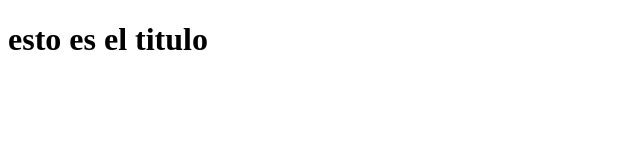
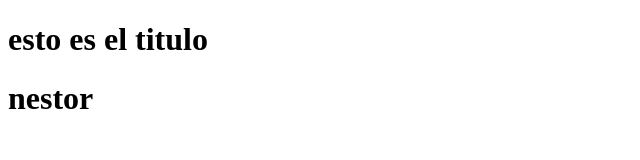
Before and after one commit to FIrrewall/Mi-primera-calse, a plain HTML site: page index.html in a window 1280 px wide. Shown: the whole page, without its empty margins (0-640 px from the left). Drawn offline with Linux system fonts and the light colour scheme.

Commit message:
mi nombre

```diff
--- a/index.html
+++ b/index.html
@@ -7,5 +7,6 @@
 </head>
 <body>
     <h1>esto es el titulo</h1>
+    <h1>nestor </h1>
 </body>
 </html>
```
